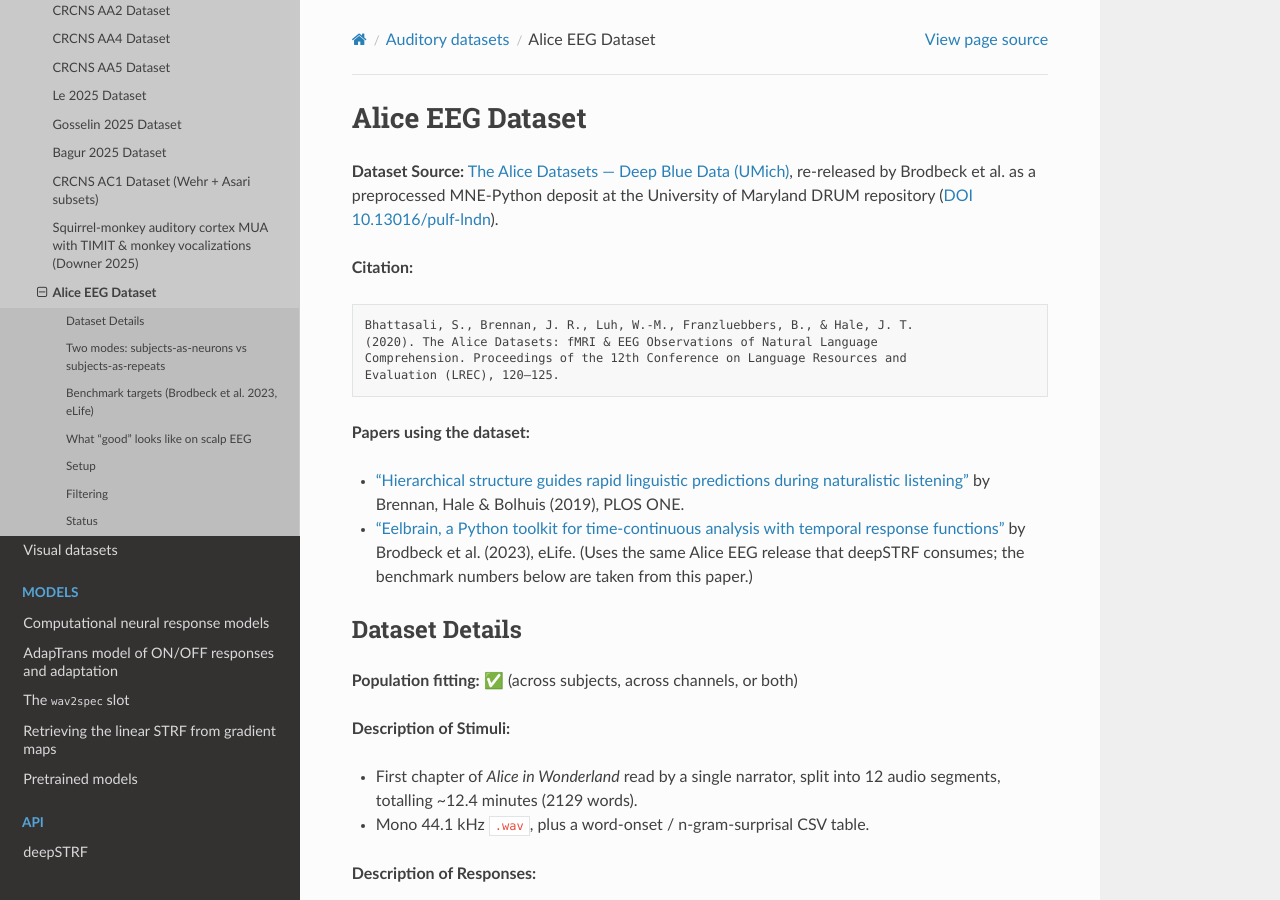
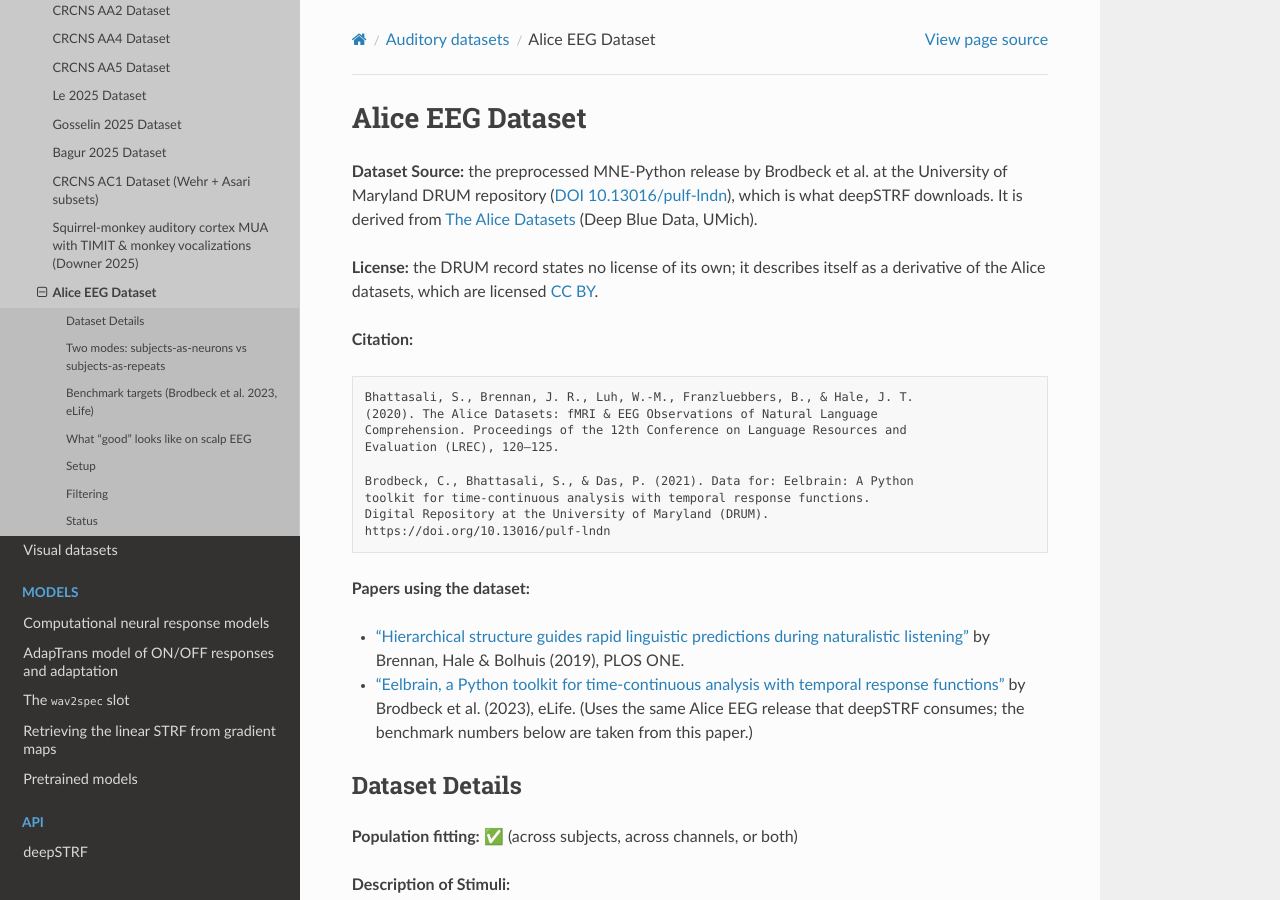
Before and after one commit to urancon/deepSTRF, a Sphinx documentation site: the page built from docs/_source/md/README_Alice_EEG.md, in a window 1280 px wide and 900 px high. Built offline with Sphinx 7.4.7 and the Read the Docs theme 3.1.0, drawn with Linux system fonts in a browser that asks for light colours; pages that are not in the unit, such as notebooks, are missing from menus.

Commit message:
docs(alice): name the DRUM record as the data source
The loader downloads Brodbeck et al.'s preprocessed release from UMD DRUM,
not the Deep Blue original. The page now names the DRUM record first, cites
it alongside Bhattasali et al. (2020), and states its license: none of its
own, derived from the CC BY Alice datasets.

Co-Authored-By: Claude Opus 5.5 <noreply@anthropic.com>

````diff
--- a/docs/_source/md/README_Alice_EEG.md
+++ b/docs/_source/md/README_Alice_EEG.md
@@ -1,9 +1,15 @@
 # Alice EEG Dataset
 
-**Dataset Source:** [The Alice Datasets — Deep Blue Data (UMich)](https://deepblue.lib.umich.edu/data/concern/data_sets/bg257f92t),
-re-released by Brodbeck et al. as a preprocessed MNE-Python deposit at the
+**Dataset Source:** the preprocessed MNE-Python release by Brodbeck et al. at the
 University of Maryland DRUM repository
-([DOI 10.13016/pulf-lndn](https://doi.org/10.13016/pulf-lndn)).
+([DOI 10.13016/pulf-lndn](https://doi.org/10.13016/pulf-lndn)), which is what
+deepSTRF downloads. It is derived from
+[The Alice Datasets](https://deepblue.lib.umich.edu/data/concern/data_sets/bg257f92t)
+(Deep Blue Data, UMich).
+
+**License:** the DRUM record states no license of its own; it describes itself as a
+derivative of the Alice datasets, which are licensed
+[CC BY](https://creativecommons.org/licenses/by/4.0/).
 
 **Citation:**
 ```text
@@ -11,6 +17,11 @@ Bhattasali, S., Brennan, J. R., Luh, W.-M., Franzluebbers, B., & Hale, J. T.
 (2020). The Alice Datasets: fMRI & EEG Observations of Natural Language
 Comprehension. Proceedings of the 12th Conference on Language Resources and
 Evaluation (LREC), 120–125.
+
+Brodbeck, C., Bhattasali, S., & Das, P. (2021). Data for: Eelbrain: A Python
+toolkit for time-continuous analysis with temporal response functions.
+Digital Repository at the University of Maryland (DRUM).
+https://doi.org/10.13016/pulf-lndn
 ```
 
 **Papers using the dataset:**
````
